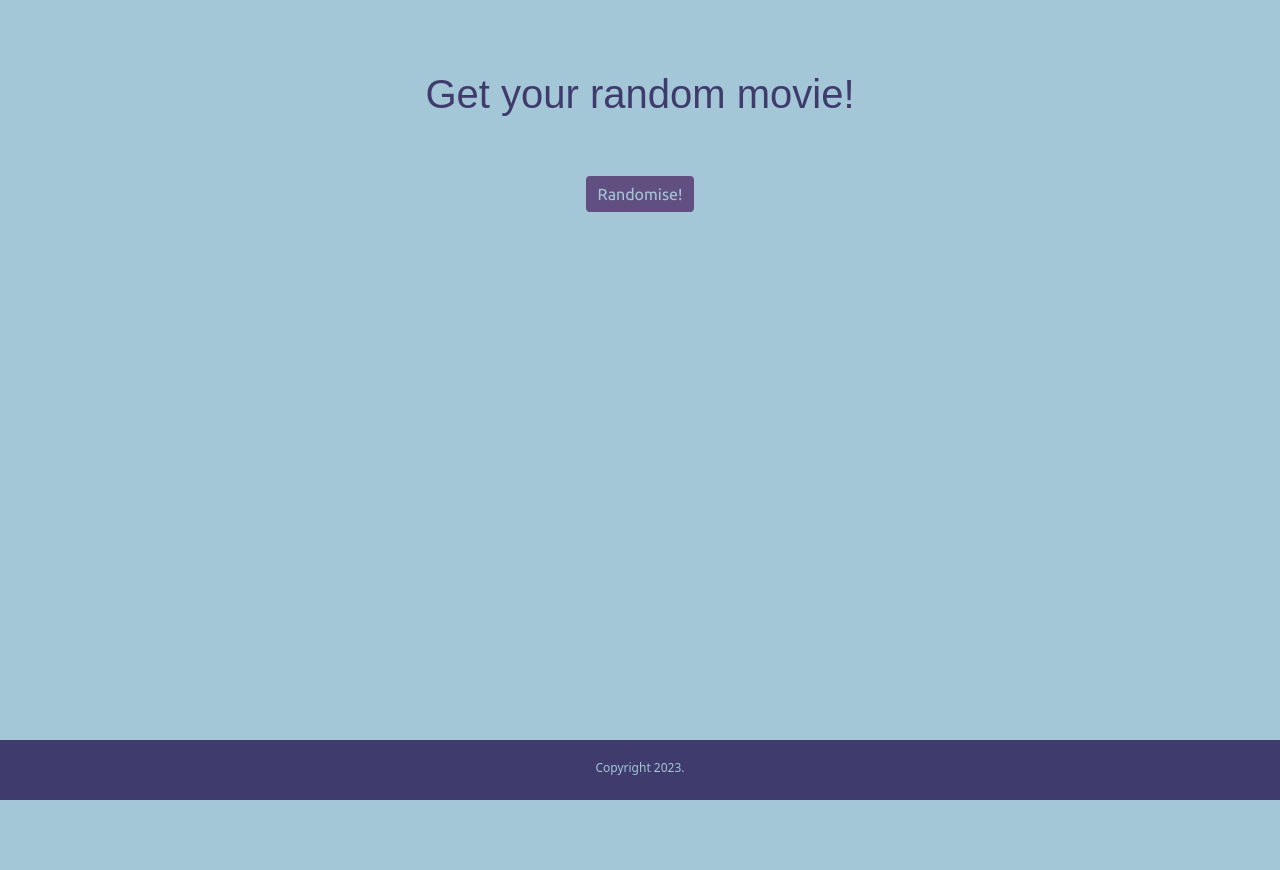
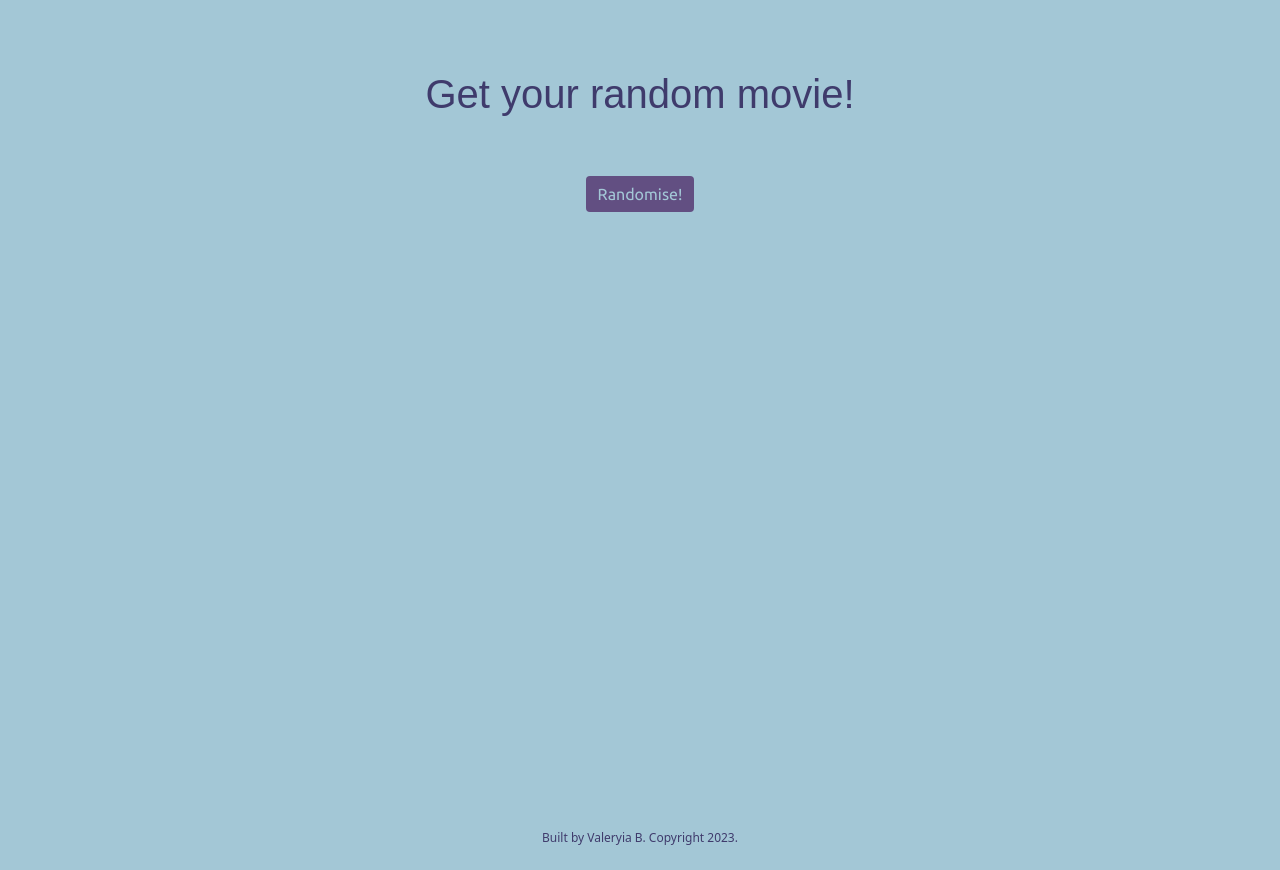
Before and after one commit to valeribeizer/random-movie, a React (Create React App) app: page / in a window 1280 px wide. Before the commit the page ends 800 px from the top, so only its background shows below. Built offline with nearby package versions, Linux system fonts and the light colour scheme; a web font is replaced by a local one.

Commit message:
changed footer, fixed null handling

```diff
--- a/public/styles.css
+++ b/public/styles.css
@@ -1,6 +1,8 @@
 body {
     background-color: #A3C7D6;
     padding-bottom: 100px;
+    position: relative;
+    min-height: 100vh;
 }
 
 h1 {
@@ -58,11 +60,13 @@ h1 {
 
 .one {
     background-color: #3D2C8D;
+    color: #A3C7D6;
 }
 
 .ones {
     background-color: #3D2C8D;
     text-align: left;
+    color: #A3C7D6;
 }
 
 .two {
@@ -85,16 +89,15 @@ h1 {
 
 
 footer {
-  position: fixed;
+  position: absolute;
   text-align: center;
   bottom: 0;
   width: 100%;
   height: 60px;
-  background-color: #3F3B6C;
 }
 
 .footer-p {
   margin-top: 1.5%;
   font-size: 12px;
-  color:  #A3C7D6;
+  color:  #3F3B6C;
 }
--- a/src/components/Footer.jsx
+++ b/src/components/Footer.jsx
@@ -4,7 +4,7 @@ function Footer() {
   const currentYear = new Date().getFullYear();
   return (
       <footer>
-        <p class="footer-p">Copyright {currentYear}.</p>
+        <p class="footer-p">Built by Valeryia B. Copyright {currentYear}.</p>
       </footer>
   );
 }
--- a/src/components/Randomiser.jsx
+++ b/src/components/Randomiser.jsx
@@ -29,14 +29,19 @@ function Randomiser() {
       </button>
       {clicked ? (
         <div class="card" style={{ width: "25rem" }}>
-          <img
-            src={"https://image.tmdb.org/t/p/original/" + movie.poster_path}
-            class="card-img-top"
-            alt="..."
-          ></img>
+          {movie.poster_path ? (
+            <img
+              src={"https://image.tmdb.org/t/p/original/" + movie.poster_path}
+              class="card-img-top"
+              alt="..."
+            />
+          ) : null}
+
           <div class="card-body">
-            <h5 class="card-title">{movie.title}</h5>
-            <p class="card-text">{movie.overview}</p>
+            <h5 class="card-title">
+              {movie.title ? movie.title : "Ooopsis..🙊"}
+            </h5>
+            <p class="card-text">{movie.overview ? movie.overview : ""}</p>
           </div>
           <ul class="list-group list-group-flush">
             <div class="grid-container">
@@ -44,7 +49,9 @@ function Randomiser() {
                 <p class="list-group-item ones">RELEASE DATE:</p>
               </div>
               <div>
-                <li class="list-group-item one">{movie.release_date}</li>
+                <li class="list-group-item one">
+                  {movie.release_date ? movie.release_date : "-"}
+                </li>
               </div>
             </div>
 
@@ -53,7 +60,9 @@ function Randomiser() {
                 <p class="list-group-item twos">DURATION:</p>
               </div>
               <div>
-                <li class="list-group-item two">{movie.runtime + " min"}</li>
+                <li class="list-group-item two">
+                  {movie.runtime ? movie.runtime + " min" : "-"}
+                </li>
               </div>
             </div>
 
@@ -62,7 +71,9 @@ function Randomiser() {
                 <p class="list-group-item threes">RATING:</p>
               </div>
               <div>
-                <li class="list-group-item three">{movie.vote_average}</li>
+                <li class="list-group-item three">
+                  {movie.vote_average ? movie.vote_average : "-"}
+                </li>
               </div>
             </div>
           </ul>
```
